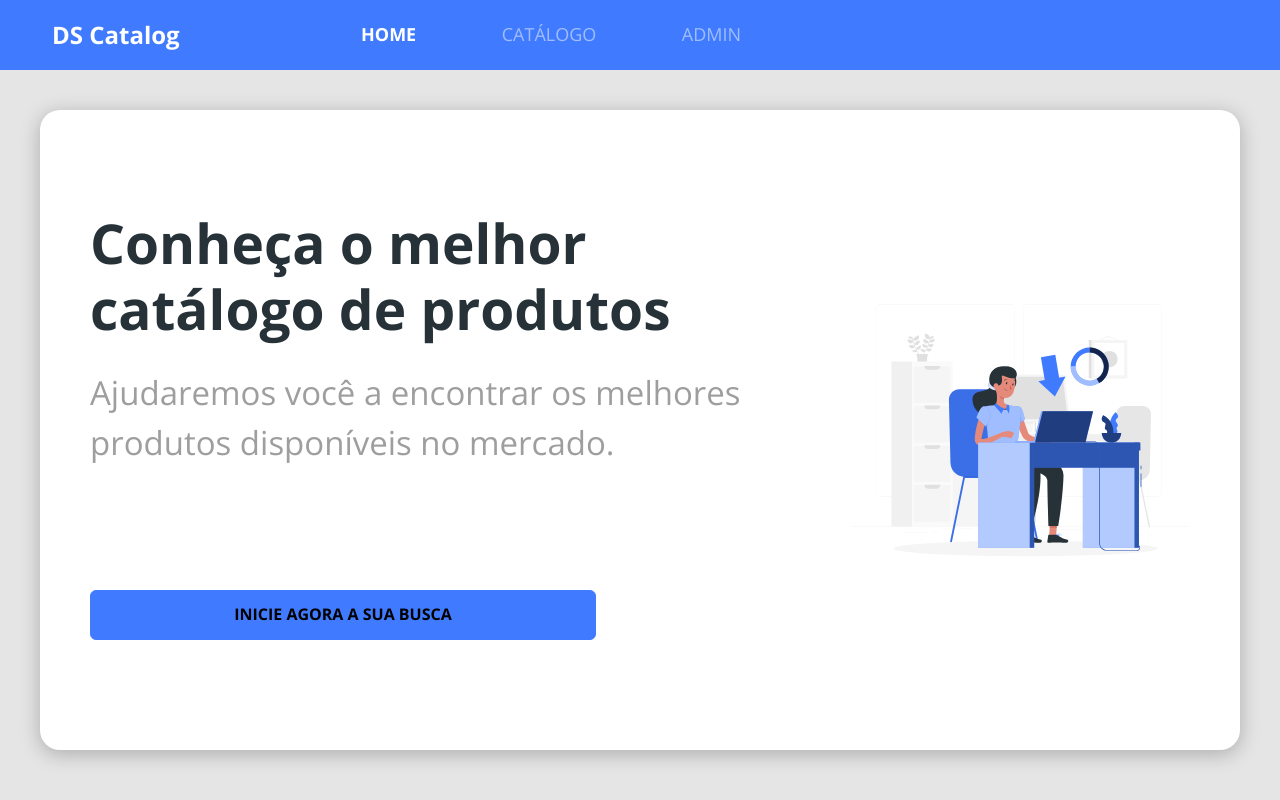
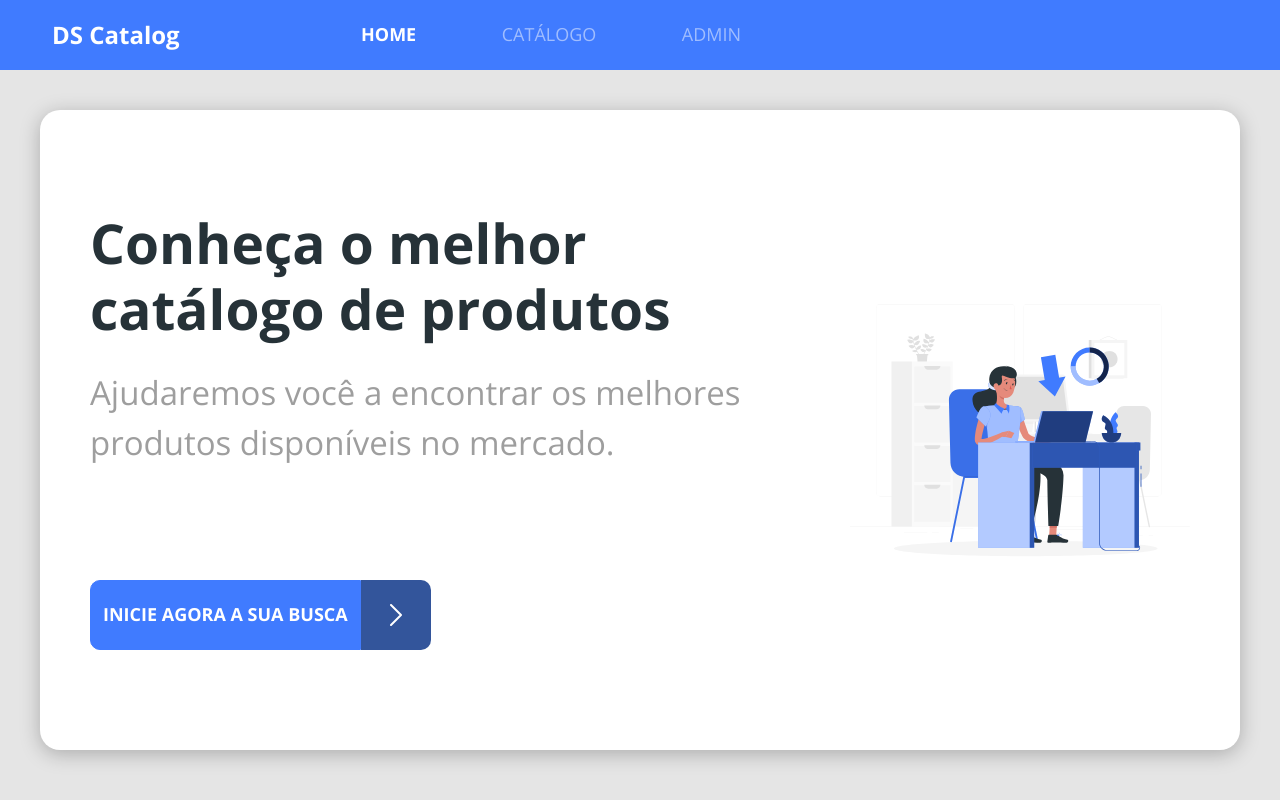
Before and after one commit to YuryRodrigues22/dscatalog, a React (Create React App) app in the folder frontweb/: page / in a window 1280 px wide. Built offline with nearby package versions, Linux system fonts and the light colour scheme.

Commit message:
ButtonIcon

```diff
--- a/frontweb/src/components/ButtonIcon/index.tsx
+++ b/frontweb/src/components/ButtonIcon/index.tsx
@@ -1,11 +1,18 @@
 import './styles.css'
+
+import { ReactComponent as ArrowIcon } from 'assets/images/arrow.svg';
 
 const ButtonIcon = () => {
 
-    return(
-        <button className="btn btn-primary btn-icon">
-            <h6>INICIE AGORA A SUA BUSCA</h6>
-        </button>
+    return (
+        <div className="btn-container">
+            <button className="btn btn-primary">
+                <h6>inicie agora a sua busca</h6>
+            </button>
+            <div className="btn-icon-container">
+                <ArrowIcon />
+            </div>
+        </div >
     );
 };
 
--- a/frontweb/src/components/ButtonIcon/styles.css
+++ b/frontweb/src/components/ButtonIcon/styles.css
@@ -1,3 +1,34 @@
-.btn-icon {
+.btn-container {
+    display: flex;
+}
+
+.btn-container button {
+    border-radius: 10px 0px 0px 10px;
+}
+
+.btn h6 {
+    color: #fff;
+    font-size: 12px;
+    text-transform: uppercase;
+}
+
+.btn-icon-container {
+    display: flex;
+    justify-content: center;
+    align-items: center;
+    width: 50px;
     height: 50px;
+    border-radius: 0px 10px 10px 0px;
+    background-color: #33559B;
 }
+
+@media (min-width: 576px) {
+    .btn-icon-container {
+        width: 70px;
+        height: 70px;
+    }
+
+    .btn h6 {
+        font-size: 18px;
+    }
+}
--- a/frontweb/src/pages/Home/index.tsx
+++ b/frontweb/src/pages/Home/index.tsx
@@ -16,9 +16,11 @@
               mercado.
             </p>
           </div>
-          <Link to="/products">
-            <ButtonIcon />
-          </Link>
+          <div>
+            <Link to="/products">
+              <ButtonIcon />
+            </Link>
+          </div>
         </div>
         <div className="home-image-container">
           <MainImage />
--- a/frontweb/src/pages/Home/styles.css
+++ b/frontweb/src/pages/Home/styles.css
@@ -53,10 +53,6 @@
   .home-content-container p {
     width: 506px;
     margin-bottom: 20px;
-  }
-
-  .home-content-container button {
-    width: 506px;
   }
 
   .home-image-container svg {
```
Also changed, not shown: frontweb/src/assets/images/arrow.svg (added).
